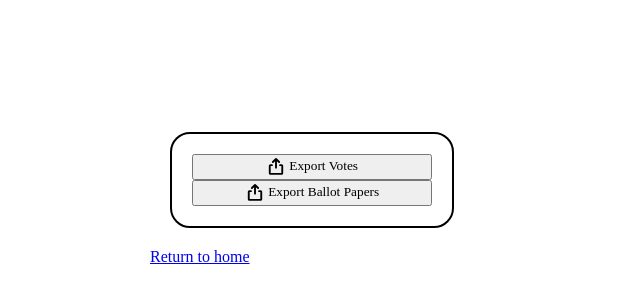
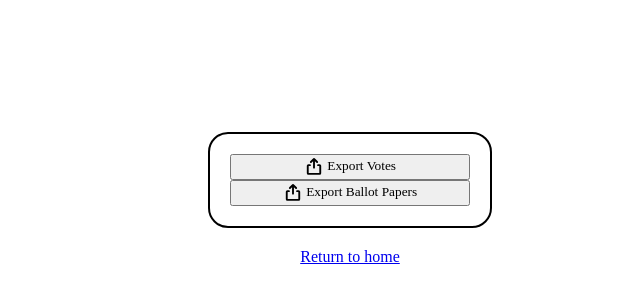
Before and after one commit to xFizzar/election-in-vue, a Nuxt app: page /ExportPage in a window 1280 px wide. Shown: the part 472-772 px from the top of the page, without its empty margins (290-930 px from the left). Built offline with nearby package versions, Linux system fonts and the light colour scheme.

Commit message:
localstorage and some other stuff

```diff
--- a/pages/CandidateCreationPage.vue
+++ b/pages/CandidateCreationPage.vue
@@ -11,14 +11,14 @@ const localStorageStore = useLocalStorage();
 callOnce(() => candidateStore.addExampleCandidate())
 
 function addCandidate(args: CandidateData) {
-  if (args.name === "" || args.klasse === "") {
+  if (args.name === "" || args.class === "") {
     alert("Invalid Data!");
     return;
   }
   candidateStore.addCandidate({
     c_id: 0,
     name: args.name,
-    class: args.klasse,
+    class: args.class,
     firstVotes: 0,
     points: 0,
     onePointChecked: false,
@@ -73,10 +73,12 @@ function importData() {
 function restore() {
   const storedCandidates = localStorage.getItem("candidates");
   const storedBallots = localStorage.getItem("ballots");
+  const storedInvalidCandidate = localStorage.getItem("invalid_candidate")
 
-  if (storedCandidates && storedBallots) {
+  if (storedCandidates && storedBallots && storedInvalidCandidate) {
     candidateStore.candidates = JSON.parse(storedCandidates);
     ballotPaperStore.ballotPapers = JSON.parse(storedBallots);
+    candidateStore.invalid_candidate = JSON.parse(storedInvalidCandidate)
 
   } else {
     console.log("Could not load");
--- a/pages/ExportPage.vue
+++ b/pages/ExportPage.vue
@@ -38,6 +38,7 @@ function exportBallotPapers() {
 function returnToHomePage() {
   candidateStore.$reset();
   ballotStore.$reset();
+  localStorage.clear()
 }
 
 </script>
@@ -51,13 +52,17 @@ function returnToHomePage() {
   </div>
   <div id="exportContainer">
     <ExportComponent @exportVotes="exportVotes" @exportBallotPapers="exportBallotPapers"/>
-    <NuxtLink to="/" @click="returnToHomePage">Return to home</NuxtLink>
+    <NuxtLink to="/" @click="returnToHomePage" id="returnHomeButton">Return to home</NuxtLink>
   </div>
 
 
 </template>
 
 <style scoped>
+* {
+  font-family: Bahnschrift, serif;
+}
+
 #listContainer {
   display: grid;
   grid-template-columns: 1fr 1fr;
@@ -67,6 +72,11 @@ function returnToHomePage() {
   width: 400px;
   margin-left: auto;
   margin-right: auto;
+
+  display: flex;
+  flex-direction: column;
+  align-items: center;
 }
 
+
 </style>
--- a/pages/HomePage.vue
+++ b/pages/HomePage.vue
@@ -36,7 +36,7 @@ function addCandidate(args: CandidateData) {
   candidateStore.addCandidate({
     c_id: 0,
     name: args.name,
-    class: args.klasse,
+    class: args.class,
     firstVotes: 0,
     points: 0,
     onePointChecked: false,
--- a/store/LocalStorage.ts
+++ b/store/LocalStorage.ts
@@ -9,7 +9,9 @@ export const useLocalStorage = defineStore("localStorage", {
         },
         updateCandidates() {
             const candidatesAsString = JSON.stringify(useCandidateStore().candidates);
+            const invalidAsString = JSON.stringify(useCandidateStore().invalid_candidate)
             localStorage.setItem("candidates", candidatesAsString);
+            localStorage.setItem("invalid_candidate", invalidAsString);
         },
         updateBallots() {
             const ballotsPapersAsString = JSON.stringify(
--- a/utils/Types.d.ts
+++ b/utils/Types.d.ts
@@ -12,7 +12,7 @@ export interface Candidate {
 
 export interface CandidateData {
     name: string;
-    klasse: string;
+    class: string;
 }
 
 export interface BallotPaper {
```
